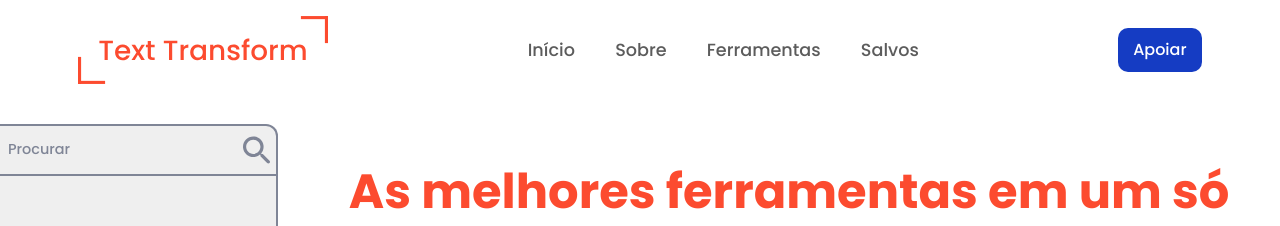
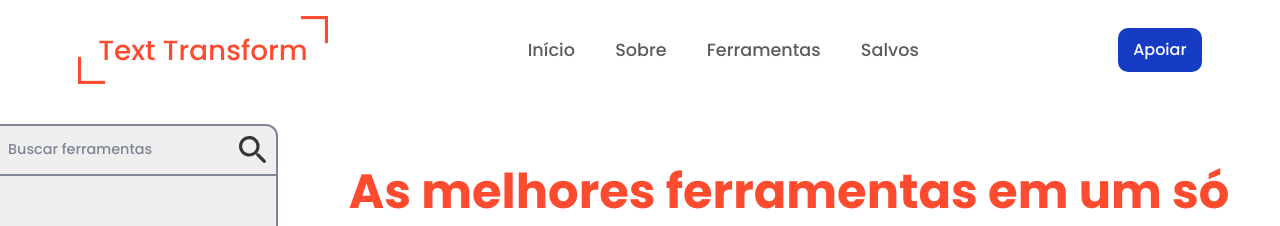
Before and after one commit to CauaRodrigues/text-transform, a Next.js app: page /ferramentas in a window 1280 px wide. Shown: the top 226 px of the page. Built offline with nearby package versions, Linux system fonts and the light colour scheme; no server answers.

Commit message:
refactor(dev): novo componente de campo para pesquisa && fix(server): server não identifica Web API window/navigator

```diff
--- a/src/app/page.tsx
+++ b/src/app/page.tsx
@@ -1,7 +1,9 @@
 import Link from "next/link";
+
 import Header from "@/components/Header";
 import SearchField from "@/components/SearchField";
 import RenderPopularTools from "./RenderPopularTools";
+
 import "./page.scss";
 
 export default function Home() {
@@ -15,7 +17,7 @@ export default function Home() {
             inteligentes e práticas.
           </p>
 
-          <SearchField />
+          <SearchField styleType="box" />
 
           <div className="btn__group">
             <Link
--- a/src/components/AsideTools/index.tsx
+++ b/src/components/AsideTools/index.tsx
@@ -1,24 +1,11 @@
-import Image from "next/image";
-
-import SearchIcon from "@/assets/icons/utils/magnify-gray.svg";
-
+import SearchField from "../SearchField";
 import CategoriesAndTools from "./CategoriesAndTools";
 import "./styles.scss";
 
 export default function AsideTools() {
   return (
     <aside className="menu__list--tools">
-      <header className="field__search--tools">
-        <input
-          id="searchTool"
-          name="searchTool"
-          placeholder="Procurar"
-          type="text"
-        />
-        <button>
-          <Image src={SearchIcon} alt="pesquisar" title="Pesquisar" />
-        </button>
-      </header>
+      <SearchField styleType="integrated" />
 
       <section>
         <CategoriesAndTools />
--- a/src/components/AsideTools/styles.scss
+++ b/src/components/AsideTools/styles.scss
@@ -21,42 +21,6 @@ aside.menu__list--tools {
 
   @media (max-width: 788px) {
     display: none;
-  }
-
-  .field__search--tools {
-    width: 100%;
-    height: 50px;
-
-    display: flex;
-    align-items: center;
-    border-bottom: 2px solid colors.$gray-100;
-
-    input {
-      flex: 1;
-      width: 100%;
-      padding: 0 8px;
-      background-color: transparent;
-
-      @include components.typography(
-        fonts.$sz-small,
-        colors.$dark-200,
-        fonts.$wg-medium
-      );
-
-      &:focus {
-        outline: none;
-      }
-
-      &::placeholder {
-        color: colors.$gray-100;
-      }
-    }
-
-    button {
-      max-width: fit-content;
-      margin: 0 6px;
-      cursor: pointer;
-    }
   }
 
   section {
--- a/src/components/SearchField/index.tsx
+++ b/src/components/SearchField/index.tsx
@@ -1,20 +1,25 @@
 import Image from "next/image";
-import IconSearch from "@/assets/icons/utils/magnify-black.svg";
+
+import { ButtonsIcons } from "@/shared/Icons";
+
 import "./styles.scss";
 
-export default function SearchField() {
+export default function SearchField({
+  styleType,
+}: {
+  styleType: "integrated" | "box";
+}) {
   return (
-    <div className="field--tools-search">
+    <div className={`field__search-tools--${styleType}`}>
       <input
         type="text"
-        name="search"
-        id="search"
-        placeholder="Encontre a ferramenta perfeita aqui!"
-        autoComplete="off"
+        id="searchTool"
+        name="searchTool"
+        placeholder="Buscar ferramentas"
       />
 
       <button>
-        <Image src={IconSearch} alt="Buscar" title="Buscar" />
+        <Image src={ButtonsIcons.magnifyBlack} alt="Buscar" title="Buscar" />
       </button>
     </div>
   );
--- a/src/components/SearchField/styles.scss
+++ b/src/components/SearchField/styles.scss
@@ -1,13 +1,46 @@
 @use "@/styles/utils/colors";
 @use "@/styles/utils/fonts";
+@use "@/styles/utils/components";
 
-.field--tools-search {
+.field__search-tools {
+  display: flex;
+  align-items: center;
+
+  input {
+    flex: 1;
+    width: 100%;
+
+    @include components.typography(
+      fonts.$sz-small,
+      colors.$dark-200,
+      fonts.$wg-medium
+    );
+
+    &:focus {
+      outline: none;
+    }
+
+    &::placeholder {
+      color: colors.$gray-100;
+    }
+  }
+
+  button {
+    max-width: fit-content;
+    margin: 0 10px;
+
+    @media (max-width: 512px) {
+      width: 20px;
+    }
+  }
+}
+
+.field__search-tools--box {
+  @extend .field__search-tools;
+
   width: 80%;
   min-width: max-content;
   margin: 12px 0;
-
-  display: flex;
-  align-items: center;
 
   background-color: colors.$light-100;
   border-radius: 12px;
@@ -17,27 +50,21 @@
   }
 
   input {
-    flex: 1;
     padding: 14px 12px;
     border-top-left-radius: inherit;
     border-bottom-left-radius: inherit;
-    font-size: fonts.$sz-small-x;
-    font-weight: fonts.$wg-medium;
-
-    &::placeholder {
-      color: colors.$dark-300;
-    }
-
-    &:focus {
-      outline: none;
-    }
-  }
-
-  img {
-    margin: 0 10px;
-
-    @media (max-width: 512px) {
-      width: 20px;
-    }
   }
 }
+
+.field__search-tools--integrated {
+  @extend .field__search-tools;
+
+  width: 100%;
+  height: 50px;
+  border-bottom: 2px solid colors.$gray-100;
+
+  input {
+    margin: 0 8px;
+    background-color: transparent;
+  }
+}
--- a/src/shared/Buttons/CopyButton.tsx
+++ b/src/shared/Buttons/CopyButton.tsx
@@ -1,8 +1,10 @@
 "use client";
 
 import Image from "next/image";
-import CopyLinkIcon from "@/assets/icons/utils/link.svg";
+
 import CopyToClipboard from "@/utils/CopyToClipboard";
+
+import { ButtonsIcons } from "../Icons";
 import { IconSizes } from "../Icons/Sizes";
 
 export default function CopyButton({
@@ -16,7 +18,7 @@ export default function CopyButton({
       title="Copiar para área de transferência"
     >
       <Image
-        src={CopyLinkIcon}
+        src={ButtonsIcons.copy}
         alt="Copiar Link"
         className="icon"
         width={IconSizes.large.width}
--- a/src/shared/Buttons/ShareButton.tsx
+++ b/src/shared/Buttons/ShareButton.tsx
@@ -4,12 +4,16 @@ import Image from "next/image";
 
 import { ButtonsIcons } from "../Icons";
 import { IconSizes } from "../Icons/Sizes";
+import { useEffect, useState } from "react";
 
 export default function ShareButton() {
-  const isAllowedToShare = Object.prototype.hasOwnProperty.call(
-    navigator,
-    "share",
-  );
+  const [isAllowedToShare, setIsAllowedToShare] = useState(false);
+
+  useEffect(() => {
+    setIsAllowedToShare(
+      Object.prototype.hasOwnProperty.call(navigator, "share"),
+    );
+  }, []);
 
   const dataToShare = {
     title: "Text Transform",
--- a/src/shared/Icons/index.ts
+++ b/src/shared/Icons/index.ts
@@ -7,6 +7,8 @@ import coffee from "@/assets/icons/coffee.svg";
 
 import share from "@/assets/icons/utils/share.svg";
 import copy from "@/assets/icons/utils/link.svg";
+import magnifyBlack from "@/assets/icons/utils/magnify-black.svg";
+import scrollIndicator from "@/assets/icons/utils/scroll-indicator.svg";
 
 export const SocialIcons = {
   facebook,
@@ -22,4 +24,6 @@ export const SymbolsIcons = {
 export const ButtonsIcons = {
   share,
   copy,
+  magnifyBlack,
+  scrollIndicator,
 };
```
Also changed, not shown: src/app/sobre/page.tsx (+5 -3 lines).
